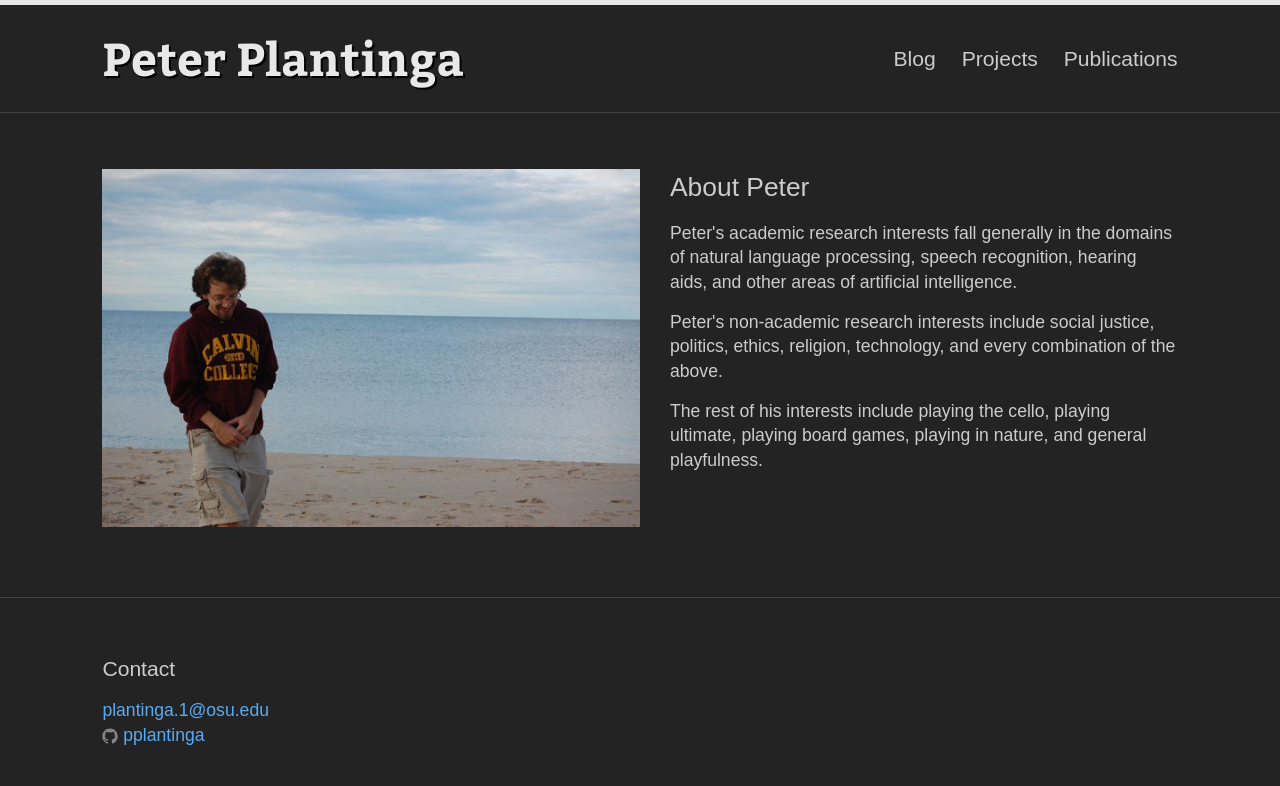
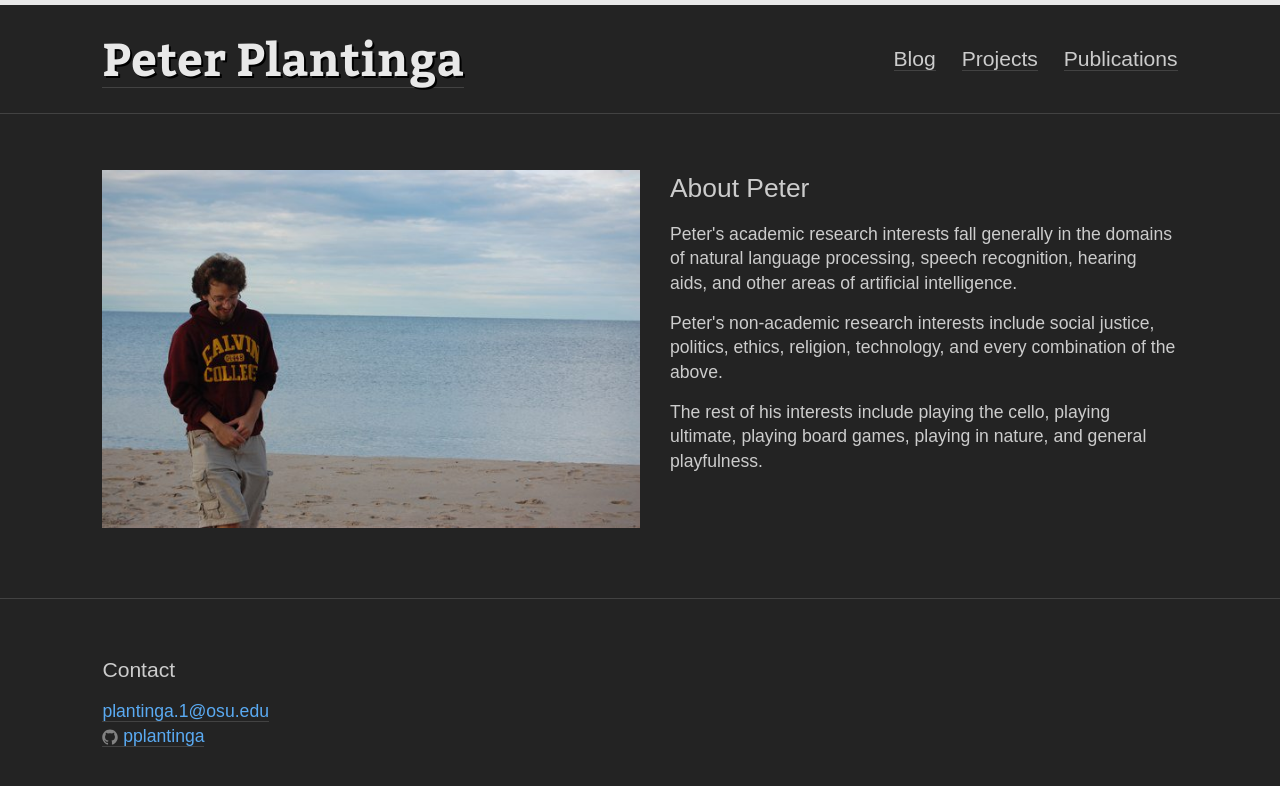
Before and after one commit to pplantinga/professional-site, a Jekyll site: the page built from index.html, in a window 1280 px wide. Shown: the top 786 px of the page. Built offline with Jekyll 4.4.1, drawn with Linux system fonts in a browser that asks for light colours; some web fonts are replaced.

Commit message:
Add light underline to links for accessibility/use-ability

```diff
--- a/_sass/_base.sass
+++ b/_sass/_base.sass
@@ -72,13 +72,14 @@ h1, h2, h3, h4, h5, h6
 a
     color: $link-color
     text-decoration: none
+    border-bottom: 1px solid $grey-color-dark
 
     &:visited
         color: darken($link-color, 15%)
 
     &:hover
         color: $text-color
-        text-decoration: underline
+        border-color: $text-color
 
 /**
  * Blockquotes
```
